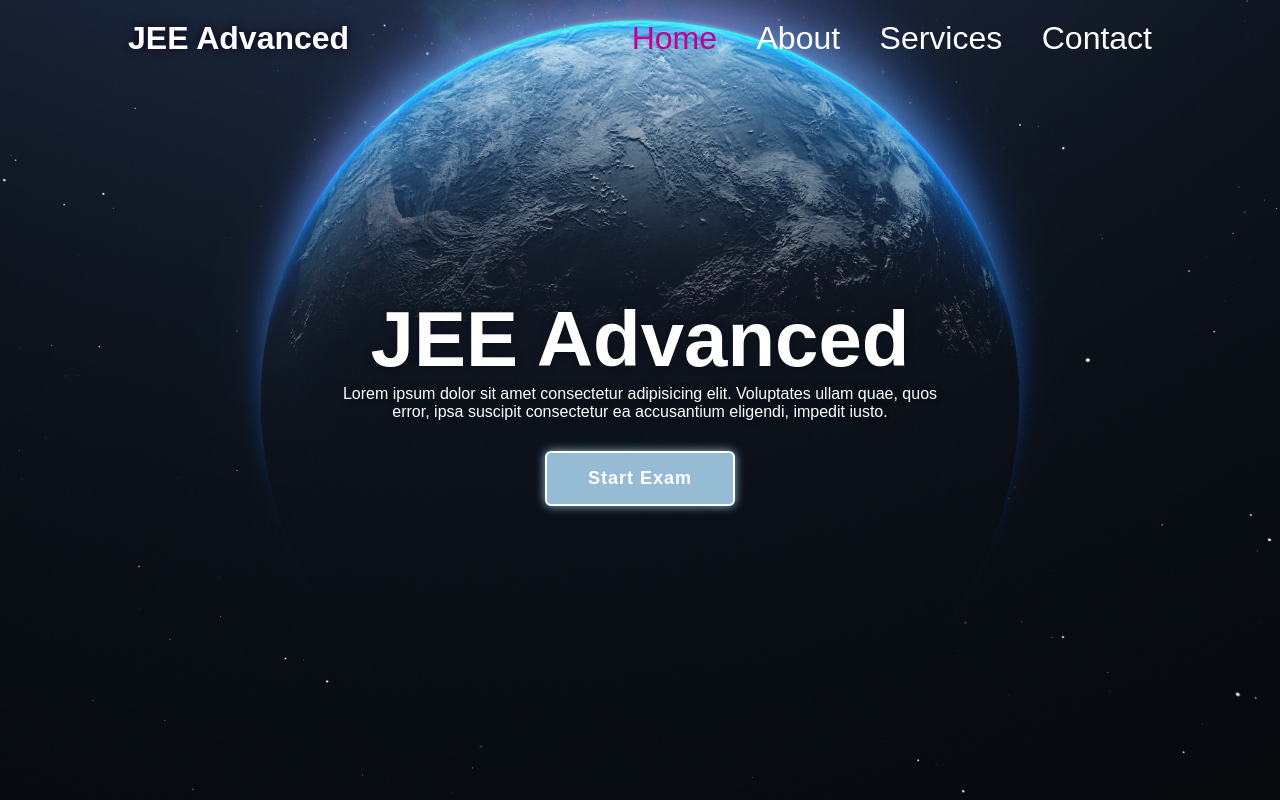
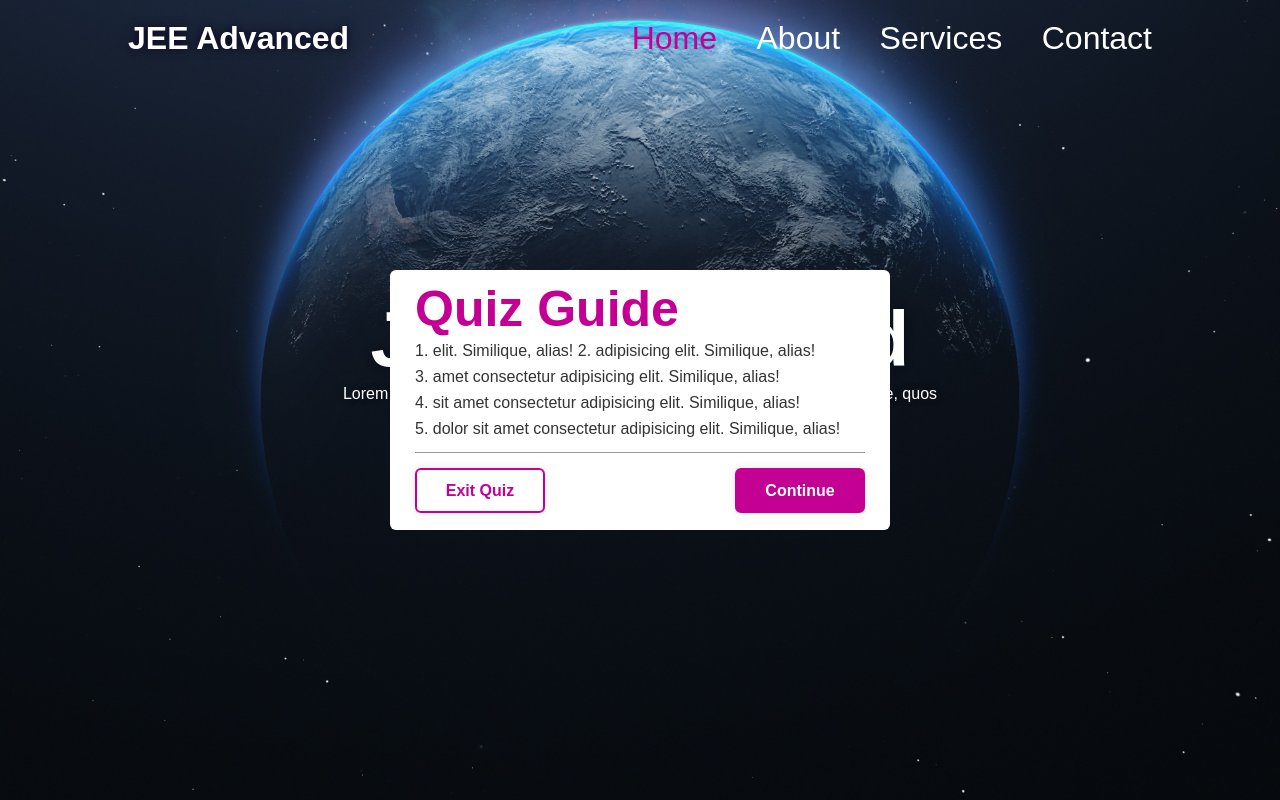
Before and after one commit to SadharanLadkaIsBack/SadharanTestingAgency, a plain HTML site: page index.html in a window 1280 px wide. Both pictures are taken after a click on the button "Start Exam". Drawn offline with Linux system fonts and the light colour scheme; a web font is replaced by a local one.

Commit message:
updated popup info

```diff
--- a/script.js
+++ b/script.js
@@ -0,0 +1,11 @@
+const startBtn = document.querySelector('.start-btn');
+const popupInfo = document.querySelector('.popup-info');
+const exitBtn = document.querySelector('.exit-btn');
+
+startBtn.onclick = () => {
+    popupInfo.classList.add('active');
+}
+
+exitBtn.onclick = () => {
+    popupInfo.classList.remove('active');
+}
--- a/style.css
+++ b/style.css
@@ -106,13 +106,20 @@ body {
     position: absolute;
     top: 50%;
     left: 50%;
-    transform: translate(-50%, -50%);
+    transform: translate(-50%, -50%) scale(0);
     width: 500px;
     background: #fff;
     border-radius: 6px;
     padding: 10px 25px;
     opacity: 0;
     pointer-events: none;
+    transition: .3s ease;
+}
+
+.popup-info.active {
+    opacity: 1;
+    pointer-events: auto;
+    transform: translate(-50%, -50%) scale(1);
 }
 
 .popup-info h2 {
```
